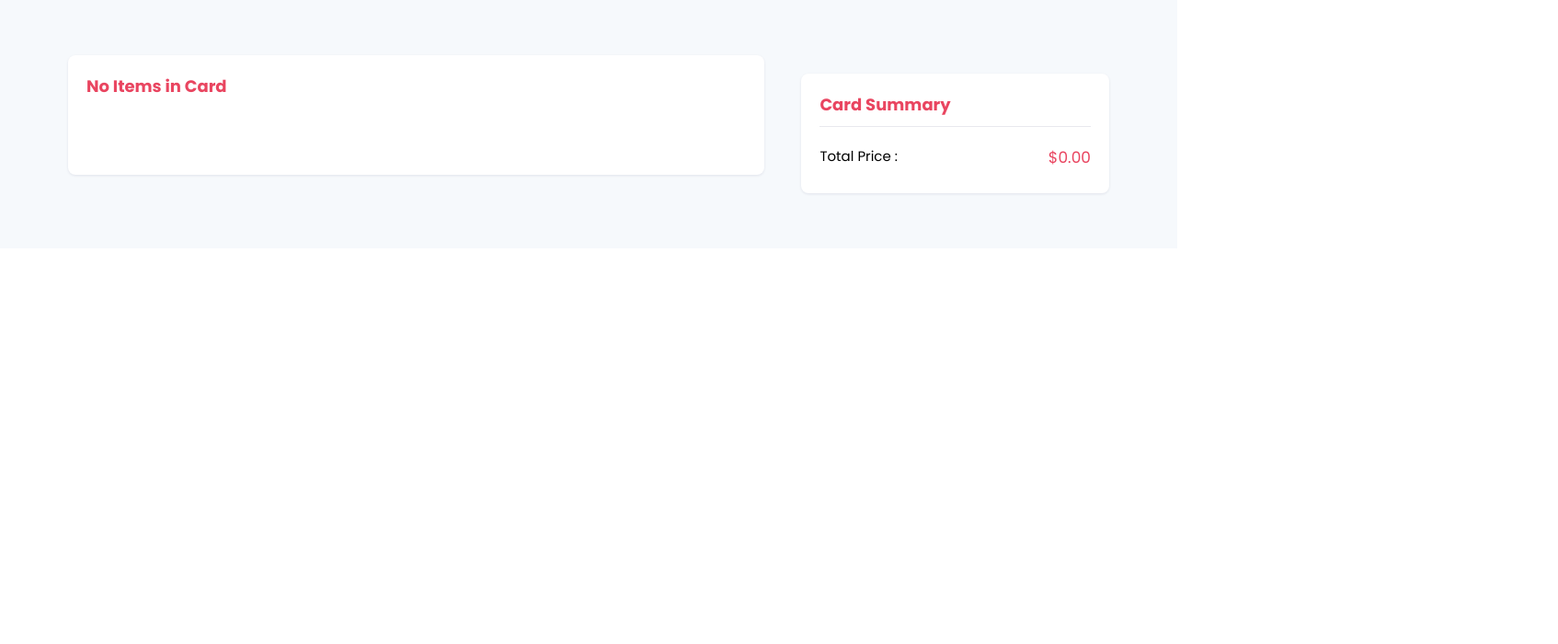
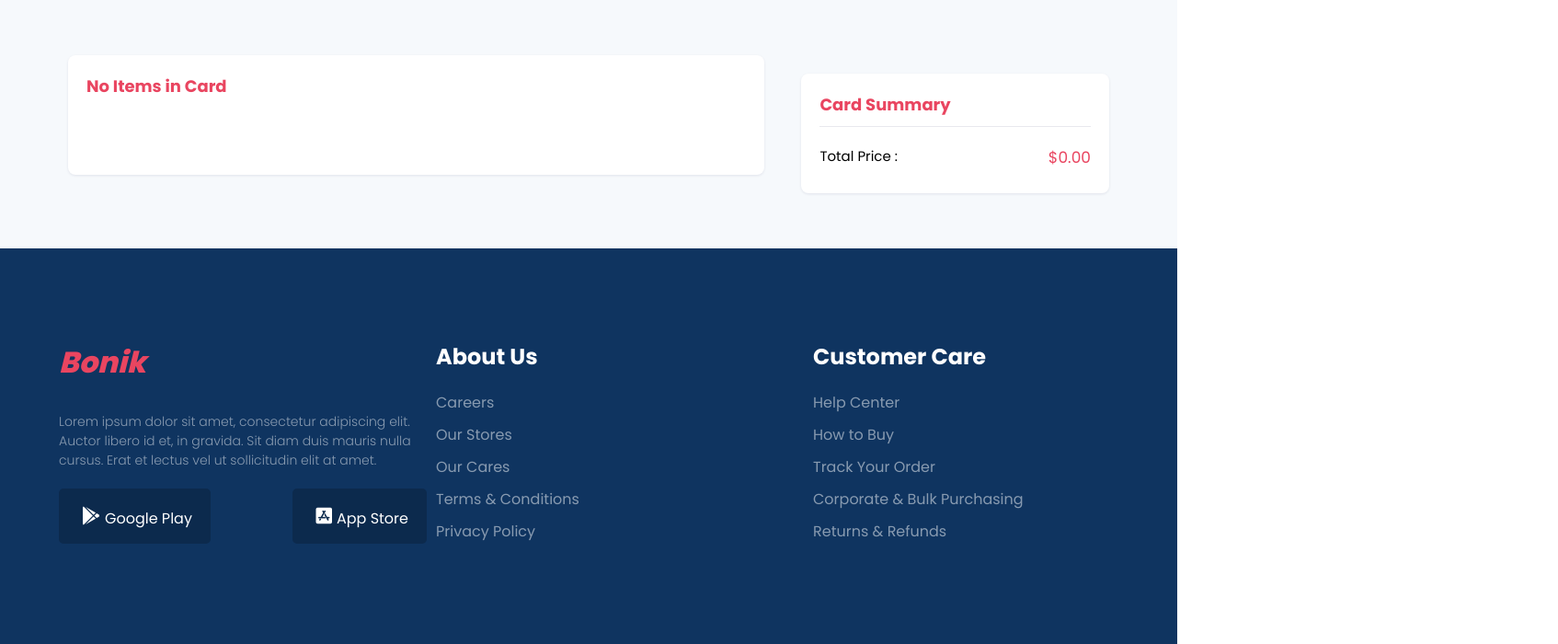
Before and after one commit to khazarglzd/e-commerce-app-react, a React (Create React App) app: page /card in a window 1280 px wide. Shown: the part 223-923 px from the top of the page at 92% size, 1694 px wide, since content can reach past the window. Before the commit the page ends 800 px from the top, so only its background shows below. Built offline with nearby package versions, Linux system fonts and the light colour scheme.

Commit message:
creating and styling Footer

```diff
--- a/src/App.js
+++ b/src/App.js
@@ -6,6 +6,7 @@ import Data from "./components/flashDeals/Data";
 import Sdata from "./components/shop/Sdata";
 import { BrowserRouter as Router, Switch, Route } from "react-router-dom";
 import "./App.css";
+import Footer from "./common/footer/Footer";
 
 export default function App() {
   const { productItems } = Data;
@@ -64,6 +65,7 @@ export default function App() {
             />
           </Route>
         </Switch>
+        <Footer />
       </Router>
     </>
   );
--- /dev/null
+++ b/src/common/footer/Footer.js
@@ -0,0 +1,62 @@
+import React from "react";
+import "./style.css";
+
+const Footer = () => {
+  return (
+    <>
+      <footer>
+        <div className="container grid2">
+          <div className="box">
+            <h1>Bonik</h1>
+            <p>
+              Lorem ipsum dolor sit amet, consectetur adipiscing elit. Auctor
+              libero id et, in gravida. Sit diam duis mauris nulla cursus. Erat
+              et lectus vel ut sollicitudin elit at amet.
+            </p>
+            <div className="icon d_flex">
+              <div className="img d_flex">
+                <i class="fa-brands fa-google-play"></i>
+                <span>Google Play</span>
+              </div>
+              <div className="img d_flex">
+                <i class="fa-brands fa-app-store-ios"></i>
+                <span>App Store</span>
+              </div>
+            </div>
+          </div>
+
+          <div className="box">
+            <h2>About Us</h2>
+            <ul>
+              <li>Careers</li>
+              <li>Our Stores</li>
+              <li>Our Cares</li>
+              <li>Terms & Conditions</li>
+              <li>Privacy Policy</li>
+            </ul>
+          </div>
+          <div className="box">
+            <h2>Customer Care</h2>
+            <ul>
+              <li>Help Center </li>
+              <li>How to Buy </li>
+              <li>Track Your Order </li>
+              <li>Corporate & Bulk Purchasing </li>
+              <li>Returns & Refunds </li>
+            </ul>
+          </div>
+          <div className="box">
+            <h2>Contact Us</h2>
+            <ul>
+              <li>Lorem ipsum dolor sit amet, consectetur adipiscing elit </li>
+              <li>Email: lorem.help@gmail.com</li>
+              <li>Phone: +00 1123 456 789</li>
+            </ul>
+          </div>
+        </div>
+      </footer>
+    </>
+  );
+};
+
+export default Footer;
--- /dev/null
+++ b/src/common/footer/style.css
@@ -0,0 +1,39 @@
+footer {
+    background-color: #0f3460;
+    padding: 100px 0;
+    color: #fff;
+  }
+  footer h1 {
+    margin-bottom: 30px;
+    color: #e94560;
+    font-weight: 800;
+    font-style: italic;
+  }
+  footer .img {
+    background-color: #0c2a4d;
+    padding: 15px 20px;
+    border-radius: 5px;
+  }
+  footer .img i {
+    font-size: 20px;
+    margin: 5px;
+  }
+  footer .img span {
+    margin-top: 5px;
+  }
+  footer p {
+    font-size: 14px;
+    font-weight: 300;
+    opacity: 0.5;
+    margin-bottom: 20px;
+  }
+  footer h2 {
+    margin-bottom: 20px;
+  }
+  footer li {
+    margin-bottom: 10px;
+    opacity: 0.5;
+  }
+  footer .box {
+    width: 400px;
+  }
```
